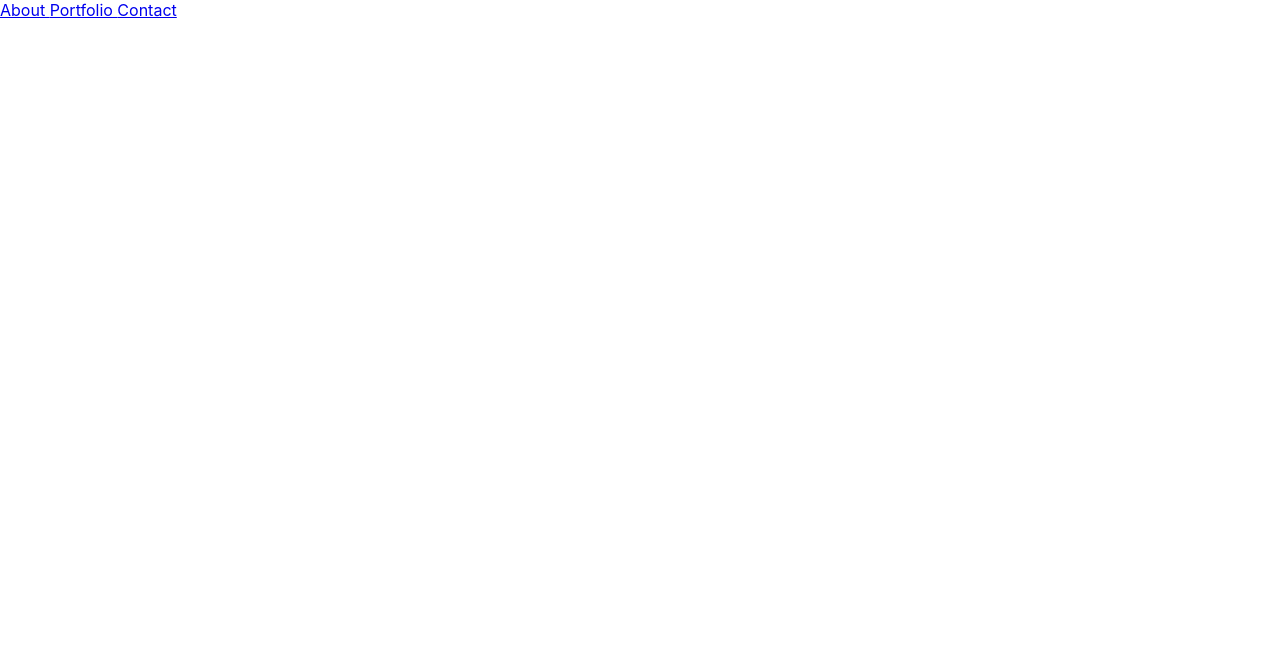
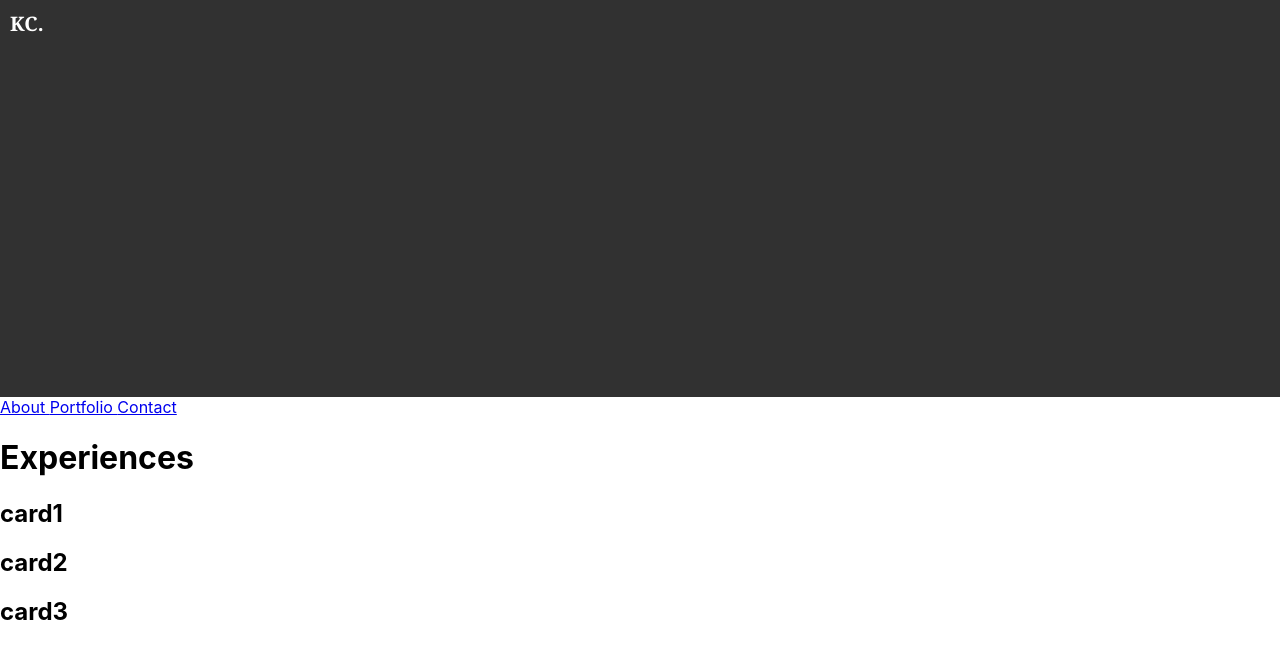
Before and after one commit to kimberleechoo/REACT-my-portfolio, a React (Create React App) app: page / in a window 1280 px wide. Shown: the top 658 px of the page. Built offline with nearby package versions, Linux system fonts and the light colour scheme.

Commit message:
to overwrite previous version

```diff
--- a/src/App.js
+++ b/src/App.js
@@ -1,9 +1,18 @@
+import Topheader from './Topheader'
 import Navbar from './Navbar'
+import Banner from './Banner';
+import Resume from './Resume';
+import Myporfolio from './Myportfolio'
 
 function App() {
   return (
     <div className="App">
+      <Topheader />
+      <Banner />
       <Navbar />
+      <Resume />
+      <Myporfolio />
+
     </div>
   );
 }
--- a/src/Banner.js
+++ b/src/Banner.js
@@ -1,7 +1,9 @@
+import landingpgbg1 from './images/landingpgbg1.png'
 const bannerHome = () => {
     return (
-        <div className="banner">
-
+        <div className="banner"  style={{ backgroundImage: "url(" + landingpgbg1 +")" }}>
+            {/* bannerimghere: */}
+            {/* <img src={landingpgbg1} /> */}
         </div>
      );
 }
--- /dev/null
+++ b/src/Topheader.js
@@ -0,0 +1,7 @@
+const topHeader = () => {
+    return (
+        <h1 className="headerLogo">KC.</h1>
+     );
+}
+
+export default topHeader;
--- a/src/index.css
+++ b/src/index.css
@@ -1,6 +1,9 @@
+@import url('https://fonts.googleapis.com/css2?family=Roboto:wght@300;500;700;900&display=swap');
+
+
 body {
   margin: 0;
-  font-family: -apple-system, BlinkMacSystemFont, 'Segoe UI', 'Roboto', 'Oxygen',
+  font-family: -apple-system, BlinkMacSystemFont, 'Georgia', 'Segoe UI', 'Roboto', 'Oxygen',
     'Ubuntu', 'Cantarell', 'Fira Sans', 'Droid Sans', 'Helvetica Neue',
     sans-serif;
   -webkit-font-smoothing: antialiased;
@@ -11,3 +14,19 @@ code {
   font-family: source-code-pro, Menlo, Monaco, Consolas, 'Courier New',
     monospace;
 }
+
+.banner {
+  background-color:#313131;
+  width:100%;
+  height:360px;
+}
+
+.headerLogo {
+  font-family:Georgia;
+  font-size:20px;
+  color: #FFFFFF;
+  background-color:#313131;
+  margin:0;
+  padding-top:10px;
+  padding-left:10px;
+}
```
Also changed, not shown: public/landingpgbg1.png (added), src/Myportfolio.js (renamed from src/Porfolio.js), src/images/landingpgbg1.png (added).
